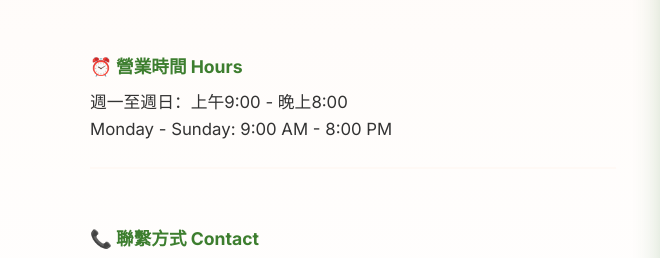
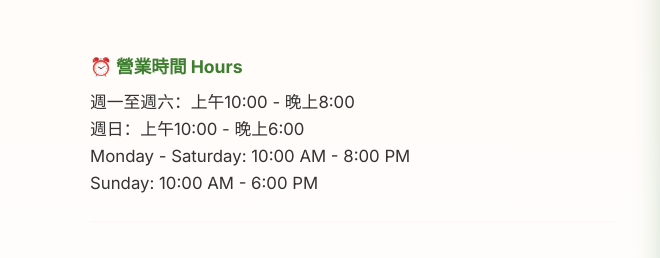
Before and after one commit to AAFRESHINC/aa-fresh-website, a plain HTML site: page index.html in a window 1280 px wide. Shown: the part 6394-6652 px from the top of the page, 0-660 px from the left. Drawn offline with Linux system fonts and the light colour scheme.

Commit message:
Update business hours

```diff
--- a/index.html
+++ b/index.html
@@ -217,8 +217,10 @@
                     </div>
                     <div class="info-item">
                         <h3>⏰ 營業時間 Hours</h3>
-                        <p>週一至週日：上午9:00 - 晚上8:00</p>
-                        <p>Monday - Sunday: 9:00 AM - 8:00 PM</p>
+                        <p>週一至週六：上午10:00 - 晚上8:00</p>
+                        <p>週日：上午10:00 - 晚上6:00</p>
+                        <p>Monday - Saturday: 10:00 AM - 8:00 PM</p>
+                        <p>Sunday: 10:00 AM - 6:00 PM</p>
                     </div>
                     <div class="info-item">
                         <h3>📞 聯繫方式 Contact</h3>
```
